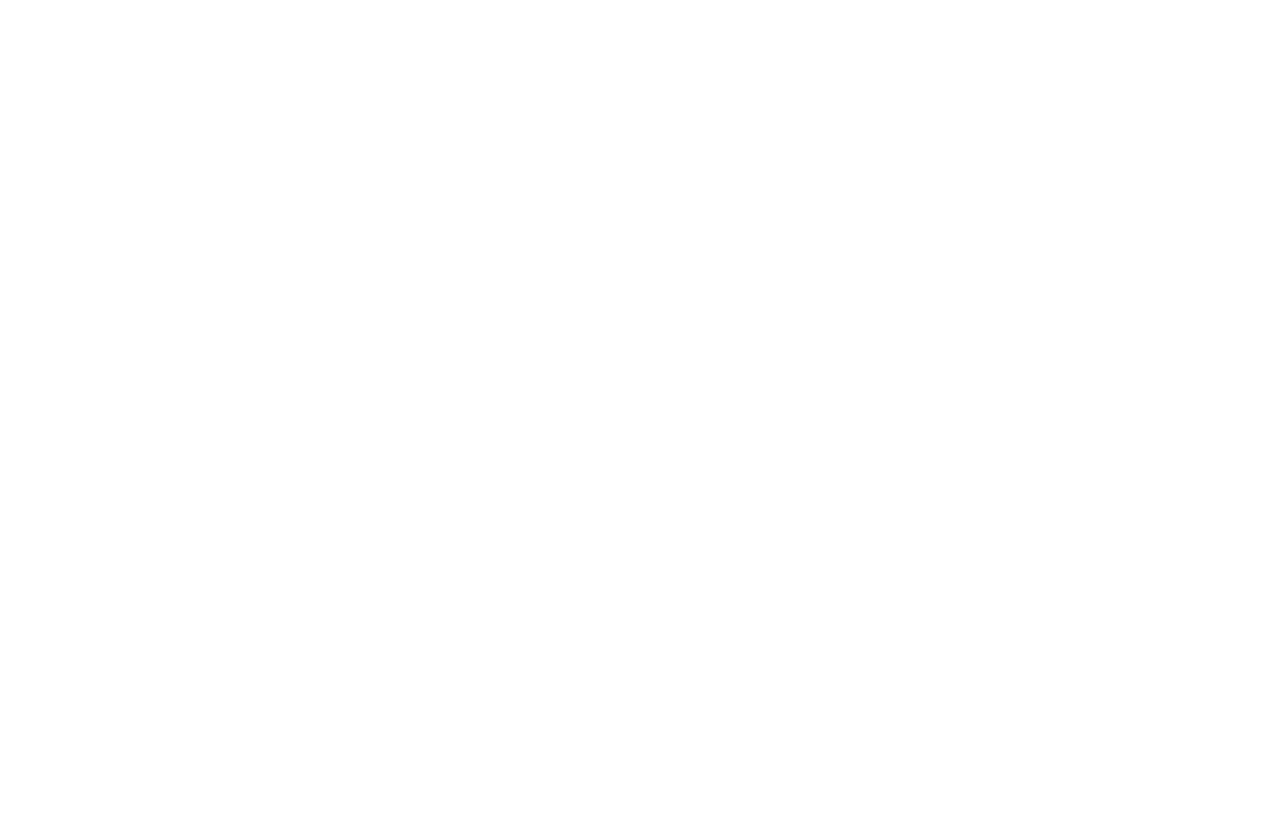
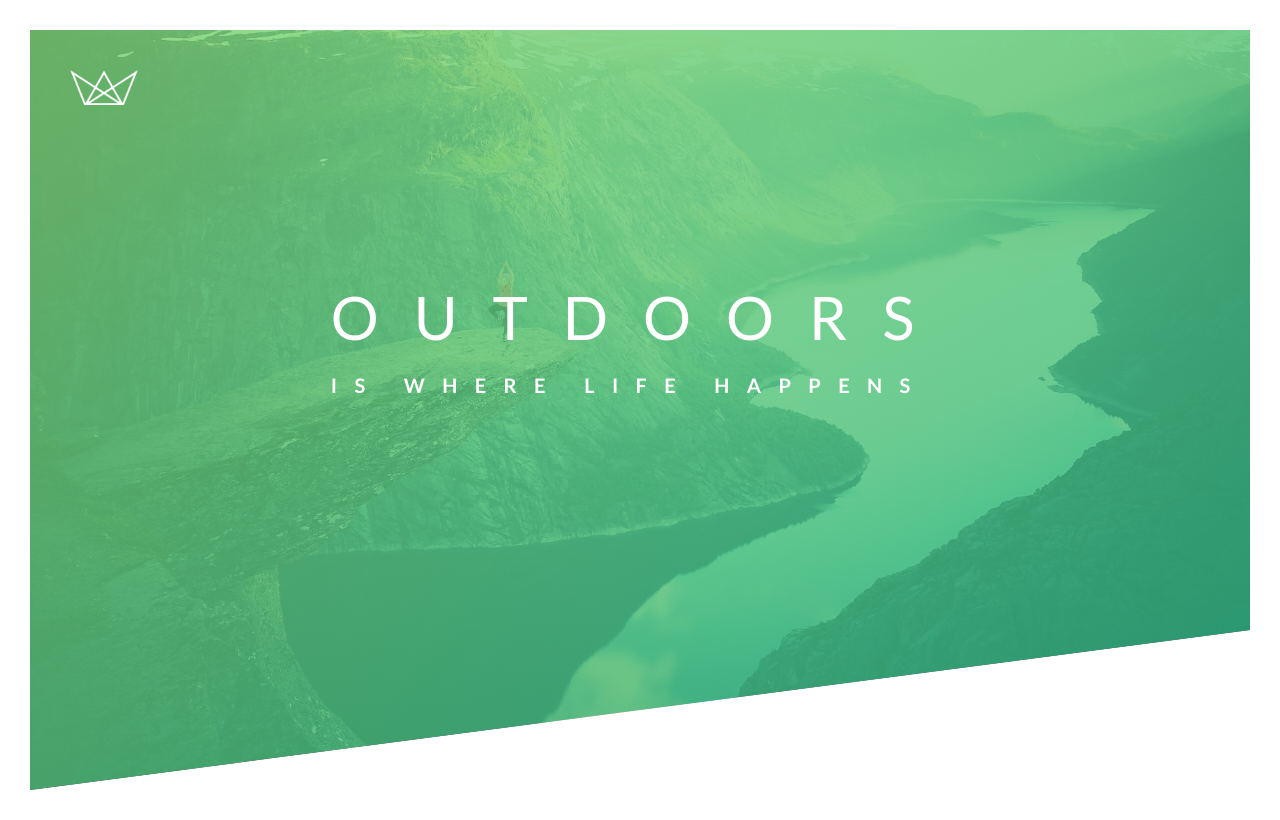
Before and after one commit to Redfearn-Justin/advanced_css, a plain HTML site: page Natours/starter/index.html in a window 1280 px wide. Drawn offline with Linux system fonts and the light colour scheme; files that its build step writes are made by us from their sources.

Commit message:
updated html/css

```diff
--- a/Natours/starter/css/style.css
+++ b/Natours/starter/css/style.css
@@ -6,3 +6,66 @@ Medium green: #55c57a
 Dark green: #28b485
 
 */
+
+* {
+	margin: 0;
+	padding: 0;
+	box-sizing: border-box;
+}
+
+body {
+	font-family: "Lato", sans-serif;
+	font-weight: 400;
+	font-size: 16px;
+	line-height: 1.7;
+	color: #7777;
+	padding: 30px;
+}
+
+.header {
+	height: 95vh;
+	/*adding image and gradient to background*/
+	background-image: linear-gradient(to right bottom, rgba(126, 213, 111, 0.8), rgba(40,180, 131,0.8)) , url(../img/hero.jpg);
+	background-size: cover;
+	background-position: top;
+	/*clipping out a part of the .header*/
+	clip-path: polygon(0 0, 100% 0, 100% 75vh, 0 100%);
+	/*clip-path: polygon(0 0, 100% 40% , 0 100%);*/
+	position: relative;
+}
+.logo-box {
+	/*this position absolute uses parent for reference, that being .header*/
+	position: absolute;
+	top: 40px;
+	left: 40px;
+}
+.logo {
+	height: 35px;
+}
+
+.heading-primary {
+	color: #fff;
+	text-transform: uppercase;
+}
+
+.heading-primary-main {
+	display: block;
+	font-size: 60px;
+	font-weight: 400;
+	letter-spacing: 35px;
+}
+
+.heading-primary-sub {
+	display: block;
+	font-size: 20px;
+	font-weight: 700;
+	letter-spacing: 17.4px;
+}
+.text-box {
+	/*Position absolute and it's top/left are in reference to it's parent's position: relative*/
+	position: absolute;
+	top: 40%;
+	left: 50%;
+	/*translate "moves" element in reference to itself*/
+	transform: translate(-50%, -50%);
+}
--- a/Natours/starter/index.html
+++ b/Natours/starter/index.html
@@ -13,7 +13,18 @@
         <title>Natours | Exciting tours for adventurous people</title>
     </head>
     <body>
+        <header class="header">
+            <div class="logo-box">
+                <img src="img/logo-white.png" alt="logo" class="logo">
+            </div>
 
+            <div class="text-box">
+                <h1 class="heading-primary">
+                    <span class="heading-primary-main">Outdoors</span>
+                    <span class="heading-primary-sub">is where life happens</span>
+                </h1>
+            </div>
 
+        </header>
     </body>
 </html>
```
